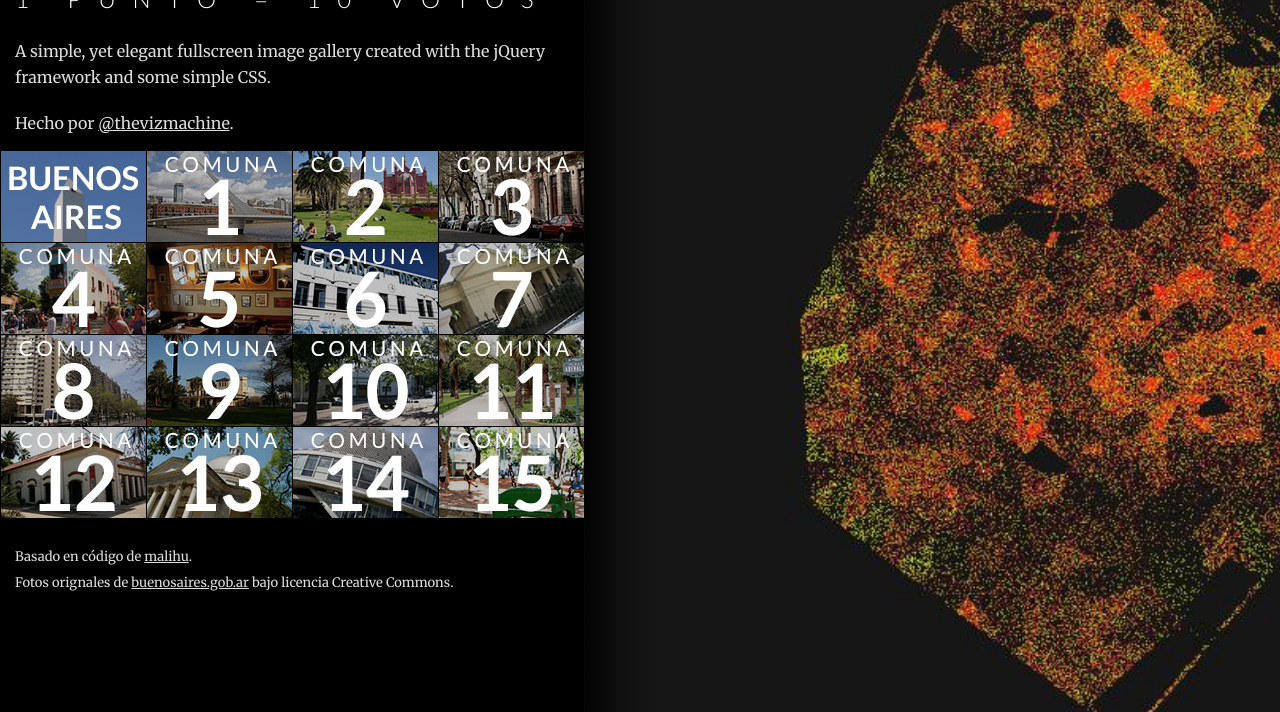
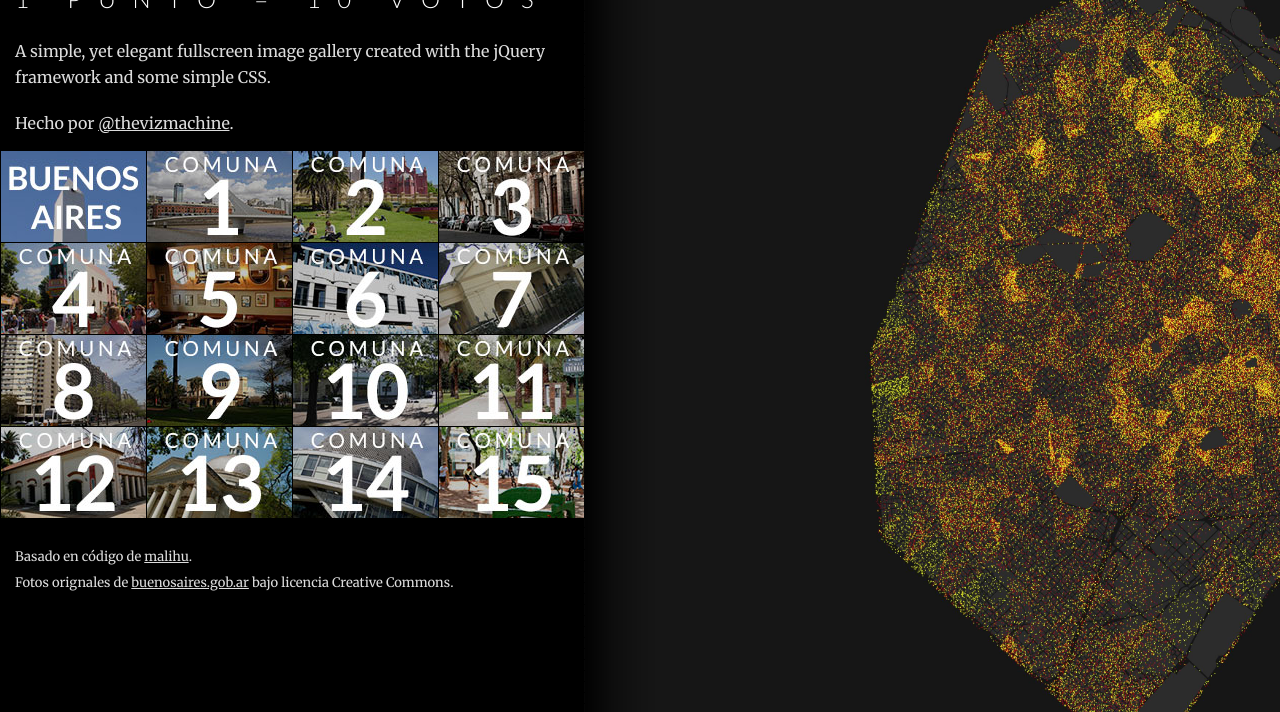
Before and after one commit to thevizmachine/dotmap2015, a plain HTML site: page index.html in a window 1280 px wide. Shown: the part 88-800 px from the top of the page. Drawn offline with nearby package versions, Linux system fonts and the light colour scheme.

Commit message:
buenosaires

```diff
--- a/index.html
+++ b/index.html
@@ -76,7 +76,7 @@
 
             <p>Hecho por <a href="http://twitter.com/thevizmachine">@thevizmachine</a>.</p>
 
-            <a href="imgs/mapas/buenosaires.jpeg" class="thumb_link"><span class="selected"></span><img src="imgs/thumbs/buenosaires.jpg" title="Buenos Aires" alt="Buenos Aires" class="thumb" /></a>
+            <a href="imgs/mapas/buenosaires.jpg" class="thumb_link"><span class="selected"></span><img src="imgs/thumbs/buenosaires.jpg" title="Buenos Aires" alt="Buenos Aires" class="thumb" /></a>
             <a href="imgs/mapas/comuna1.jpg" class="thumb_link"><span class="selected"></span><img src="imgs/thumbs/comuna1.jpg" title="Comuna 1" alt="Comuna 1" class="thumb" /></a>
 			<a href="imgs/mapas/comuna2.jpg" class="thumb_link"><span class="selected"></span><img src="imgs/thumbs/comuna2.jpg" title="Comuna 2" alt="Comuna 2" class="thumb" /></a>
 			<a href="imgs/mapas/comuna3.jpg" class="thumb_link"><span class="selected"></span><img src="imgs/thumbs/comuna3.jpg" title="Comuna 3" alt="Comuna 3" class="thumb" /></a>
@@ -105,7 +105,7 @@
 </div>
 </div>
 <div id="bg">
-    <img src="imgs/mapas/buenosaires.jpeg" title="Buenos Aires" id="bgimg" />
+    <img src="imgs/mapas/buenosaires.jpg" title="Buenos Aires" id="bgimg" />
 	<div id="preloader"><img src="ajax-loader_dark.gif" width="32" height="32" align="absmiddle" />Cargando. No desesperes...</div>
     <div id="arrow_indicator"><img src="sw_arrow_indicator.png" width="50" height="50"  /></div>
     <div id="nextimage_tip">Siguiente</div>
```
Also changed, not shown: imgs/mapas/buenosaires.jpeg (deleted), imgs/mapas/buenosaires.jpg (added).
